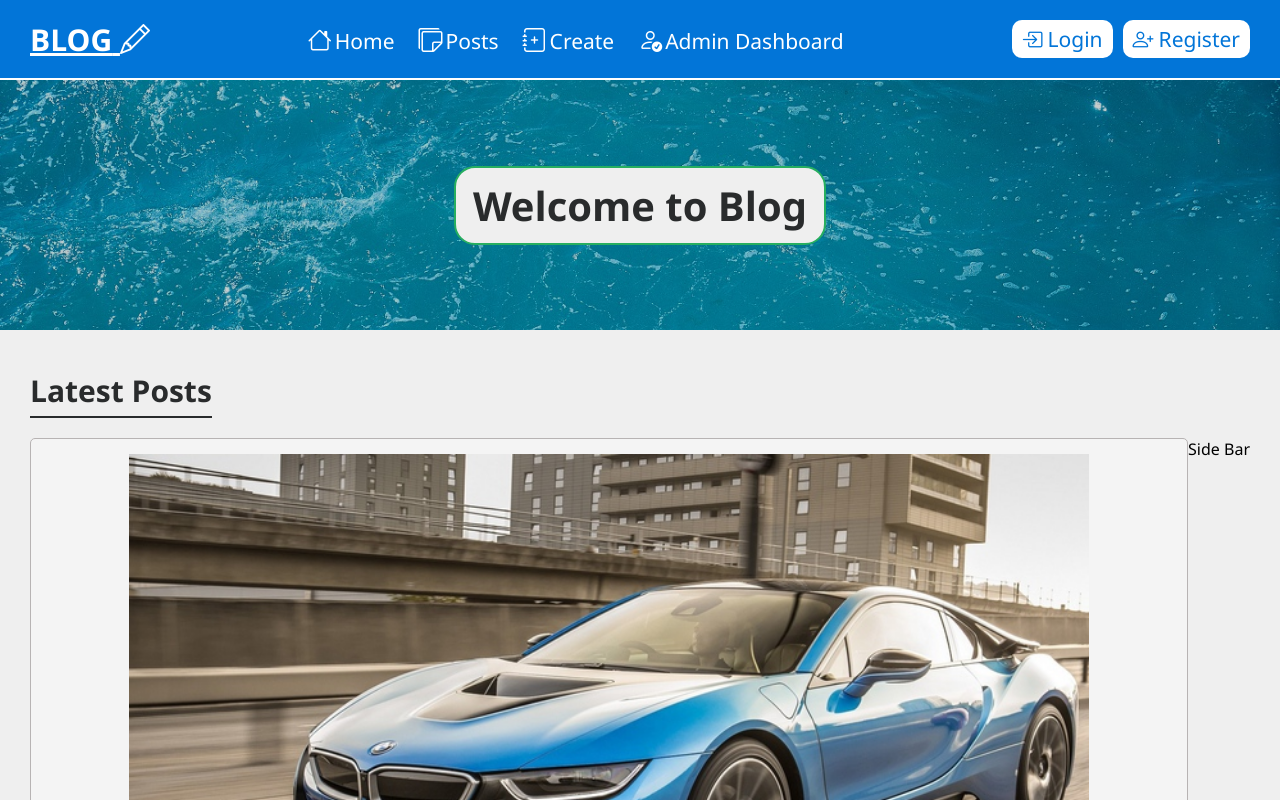
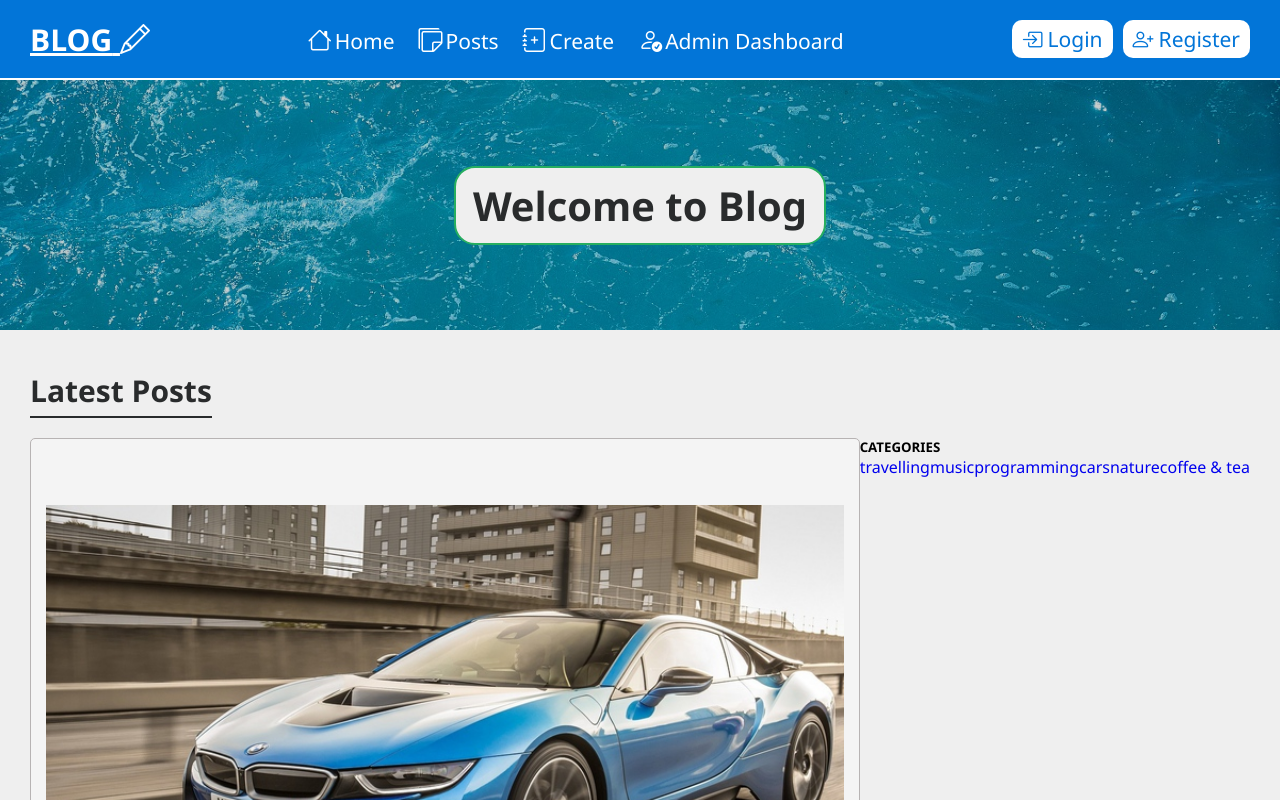
Before and after one commit to osamadweikat/Blog, a React (Create React App) app in the folder frontend/: page / in a window 1280 px wide. Shown: the top 800 px of the page. Built offline with nearby package versions, Linux system fonts and the light colour scheme; the HTML template or start-up script is replaced by a standard one.

Commit message:
create sidebar component

```diff
--- a/frontend/src/components/posts/PostList.jsx
+++ b/frontend/src/components/posts/PostList.jsx
@@ -1,4 +1,4 @@
-import "./posts.css"
+import "./posts.css";
 import PostItem from "./PostItem";
 
 const PostList = ({ posts }) => {
--- /dev/null
+++ b/frontend/src/components/sidebar/Sidebar.jsx
@@ -0,0 +1,23 @@
+import "./sidebar.css";
+import { Link } from "react-router-dom";
+
+const Sidebar = ({ categories }) => {
+  return (
+    <div className="sidebar">
+      <h5 className="sidebar-title">CATEGORIES</h5>
+      <ul className="sidebar-links">
+        {categories.map((category) => (
+          <Link
+            className="sidebar-link"
+            key={category._id}
+            to={`/posts/categories/${category.title}`}
+          >
+            {category.title}
+          </Link>
+        ))}
+      </ul>
+    </div>
+  );
+};
+
+export default Sidebar;
--- a/frontend/src/pages/home/Home.jsx
+++ b/frontend/src/pages/home/Home.jsx
@@ -1,6 +1,7 @@
 import "./home.css";
 import PostList from "../../components/posts/PostList";
-import { posts } from "../../dummyData";
+import { posts, categories } from "../../dummyData";
+import Sidebar from "../../components/sidebar/Sidebar";
 
 const Home = () => {
   return (
@@ -13,7 +14,7 @@ const Home = () => {
       <div className="home-latest-post">Latest Posts</div>
       <div className="home-container">
         <PostList posts={posts} />
-        <div className="post-sidebar">Side Bar</div>
+        <Sidebar categories={categories} />
       </div>
     </section>
   );
```
Also changed, not shown: frontend/src/components/sidebar/sidebar.css (added).
